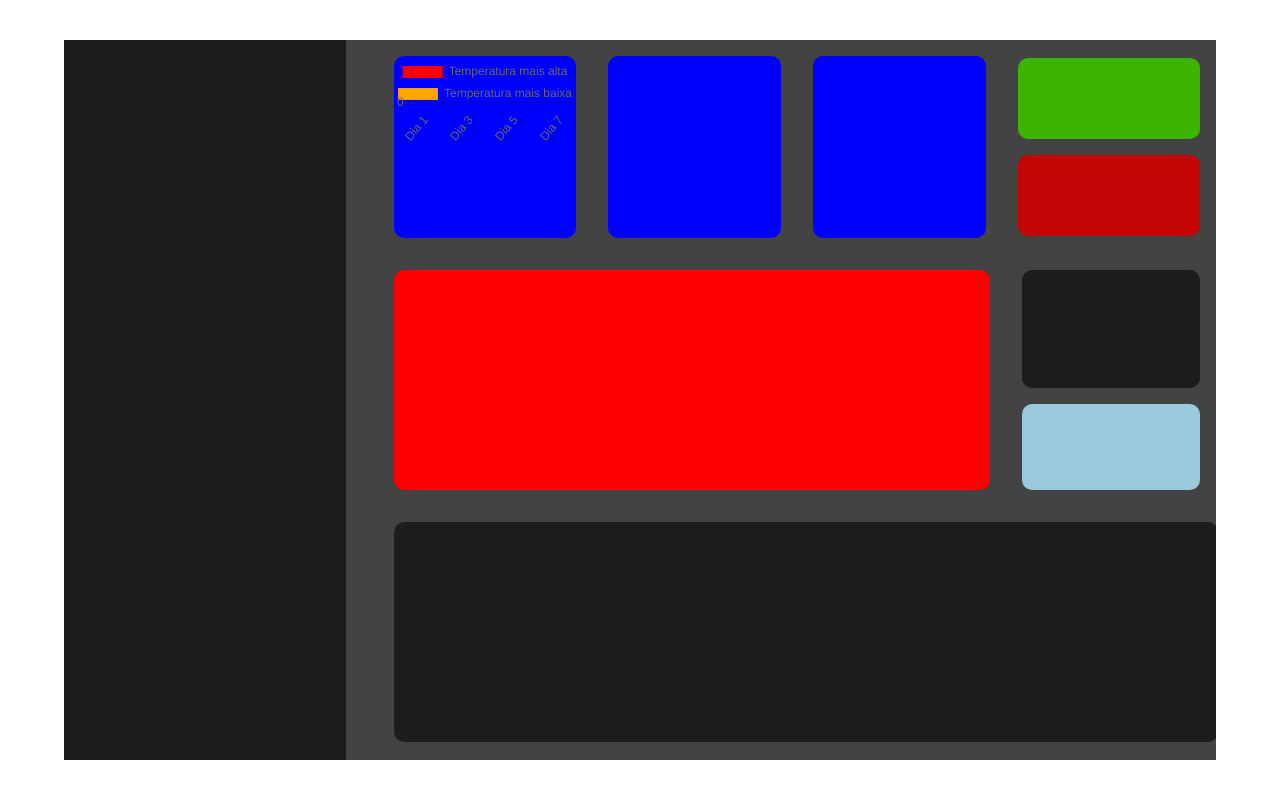
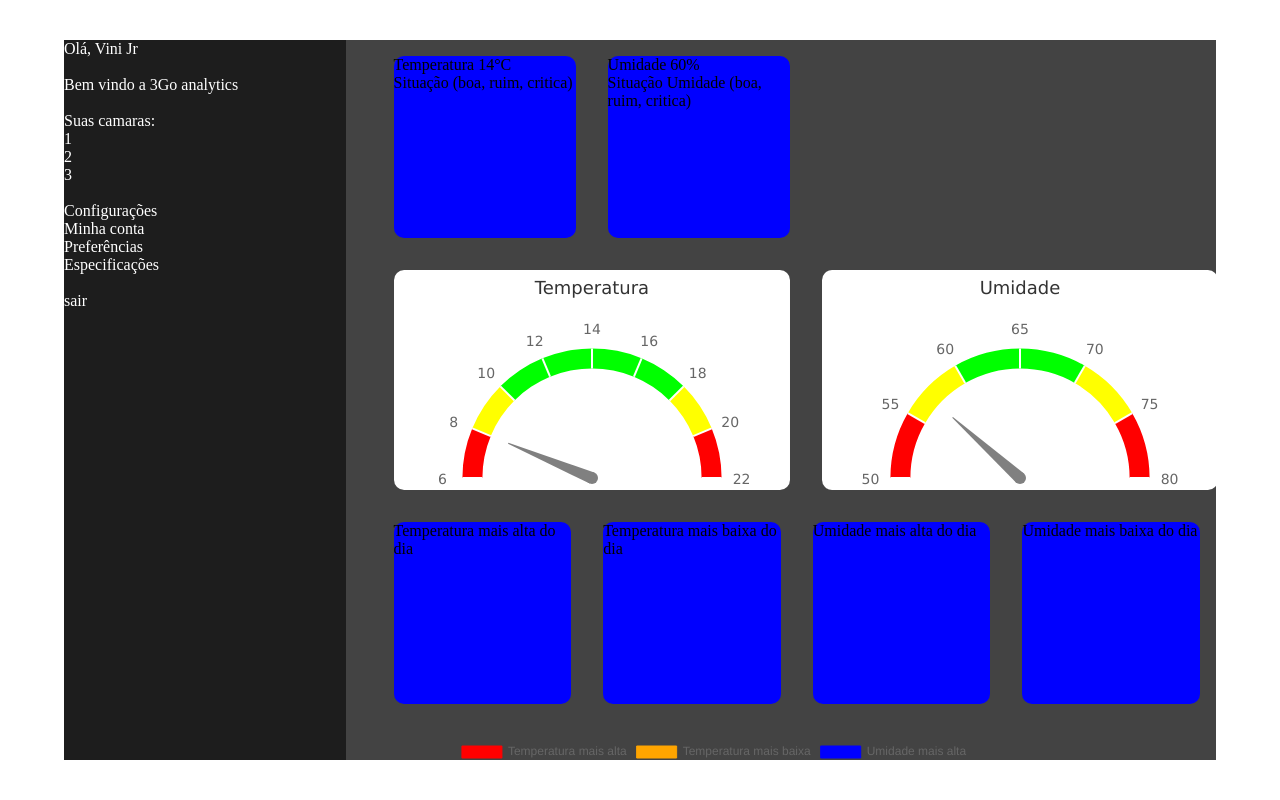
Before and after one commit to 3Go-G11/3Go, a plain HTML site: page front/site dashboard/teste/index.html in a window 1280 px wide. Drawn offline with nearby package versions, Linux system fonts and the light colour scheme.

Commit message:
ajuste tamanho gauge

```diff
--- a/front/site dashboard/teste/index.html
+++ b/front/site dashboard/teste/index.html
@@ -1,5 +1,6 @@
 <!DOCTYPE html>
 <html lang="en">
+
 <head>
     <meta charset="UTF-8">
     <meta name="viewport" content="width=device-width, initial-scale=1.0">
@@ -9,52 +10,40 @@
     <script src="https://code.highcharts.com/stock/highcharts-more.js"></script>
     <script src="https://cdn.jsdelivr.net/npm/chart.js"></script>
 </head>
+
 <body>
     <div class="principal">
         <nav class="lateral">
-
+            <span style="color: white;">Olá, Vini Jr<br><br>Bem vindo a 3Go analytics<br><br>Suas camaras: <br>1<br>2<br>3<br><br>Configurações<br>Minha conta<br>Preferências<br>Especificações<br><br>sair</span>
         </nav>
 
         <div class="content">
             <div class="alignKPI">
-                <div class="kpi temp">
+                <div class="kpi temp">Temperatura 14°C<br>Situação (boa, ruim, critica)</div>
+                <div class="kpi umid">Umidade 60%<br>Situação Umidade (boa, ruim, critica)</div>
+            </div>
+            <div class="alignDailyChart">
+                <div id="teste" class="doubleChart"></div>
+                <div id="teste2" class="doubleChart"></div>
+            </div>
+            <div class="alignKPI">
+                <div class="kpi temp">Temperatura mais alta do dia</div>
+                <div class="kpi temp">Temperatura mais baixa do dia</div>
+                <div class="kpi umid">Umidade mais alta do dia</div>
+                <div class="kpi umid">Umidade mais baixa do dia</div>
+            </div>
+            <div class="alignDailyChart">
                 <canvas id="myChart"></canvas>
            </div>
-                <div class="kpi temp"></div>
-                <div class="kpi umid"></div>
-                <div class="attAlign">
-                    <div class="att one"></div>
-                    <div class="att two"></div>
-                </div>
-            </div>
-            <div class="subContent">
-                <div class="alignChart">
-                    <div class="chart temp"></div>
-                <div class="chart umid"></div>
-            </div>
-            <div class="inspectAlign">
-            <div class="feedback"></div>
-            <div class="buttonAnalise"></div>
-            </div>
-        </div>
+
             <div class="alignDailyChart">
-            <div class="chartArea">
-                <div style="width: 50%;" id="myChart"></div>
-            </div>
-        </div>
-        <div class="alignDailyChart">
-            <div id="teste" class="doubleChart">
-                <canvas id="myChart"></canvas>
-            </div>
-            <div id="teste2" class="doubleChart">
                 <canvas id="myChart2"></canvas>
             </div>
-        </div>
-
         </div>
     </div>
 
 </body>
+
 </html>
 
 <script>
@@ -81,13 +70,13 @@
             endAngle: 90,
             background: null,
             center: ['50%', '75%'],
-                size: '90%'
+            size: '120%'
         },
 
         // the value axis
         yAxis: {
-                min: 0,
-                max: 28,
+            min: 6,
+            max: 22,
             tickPixelInterval: 72,
             tickPosition: 'inside',
             tickColor: Highcharts.defaultOptions.chart.backgroundColor || '#FFFFFF',
@@ -102,12 +91,12 @@
             },
             lineWidth: 0,
             plotBands: [{
-                    from: 0,
-                    to: 5,
+                from: 6,
+                to: 8,
                 color: '#FF0000',
                 thickness: 20
-                },{
-                    from: 5,
+            }, {
+                from: 8,
                 to: 10,
                 color: '#FFFF00',
                 thickness: 20
@@ -120,12 +109,12 @@
             },
             {
                 from: 18,
-                    to: 23,
+                to: 20,
                 color: '#FFFF00',
                 thickness: 20
             }, {
-                    from: 23,
-                    to: 28,
+                from: 20,
+                to: 22,
                 color: '#FF0000',
                 thickness: 20
             }]
@@ -133,7 +122,7 @@
 
         series: [{
             name: 'Temperatura',
-                data: [0],
+            data: [6],
             tooltip: {
                 valueSuffix: '°C'
             },
@@ -150,7 +139,7 @@
                 }
             },
             dial: {
-                    radius: '80%',
+                radius: '70%',
                 backgroundColor: 'gray',
                 baseWidth: 12,
                 baseLength: '0%',
@@ -170,10 +159,10 @@
         const chart = Highcharts.charts[0];
         if (chart && !chart.renderer.forExport) {
             const point = chart.series[0].points[0],
-                    inc = Math.round((Math.random() - 0.5) * 28);
+                inc = Math.round((Math.random() - 0.5) * 22);
 
             let newVal = point.y + inc;
-                if (newVal < 0 || newVal > 28) {
+            if (newVal < 6 || newVal > 22) {
                 newVal = point.y - inc;
             }
 
@@ -181,7 +170,6 @@
         }
 
     }, 3000);
-
 
     var chart2;
     chart2 = Highcharts.chart('teste2', {
@@ -206,7 +194,7 @@
             endAngle: 90,
             background: null,
             center: ['50%', '75%'],
-                size: '90%'
+            size: '120%'
         },
 
         // the value axis
@@ -231,7 +219,7 @@
                 to: 55,
                 color: '#FF0000',
                 thickness: 20
-                },{
+            }, {
                 from: 55,
                 to: 60,
                 color: '#FFFF00',
@@ -275,7 +263,7 @@
                 }
             },
             dial: {
-                    radius: '80%',
+                radius: '70%',
                 backgroundColor: 'gray',
                 baseWidth: 12,
                 baseLength: '0%',
@@ -291,32 +279,77 @@
     });
 
     // Add some life
+
     setInterval(() => {
-            const chart2 = Highcharts.charts[0];
+        const chart = Highcharts.charts[0];
         if (chart2 && !chart2.renderer.forExport) {
-                const point = chart2.series[0].points[0],
-                    inc = Math.round((Math.random() - 0.5) * 80);
+            const point2 = chart2.series[0].points[0],
+                inc = Math.round((Math.random() - 0.5) * 28);
 
-                let newVal = point.y + inc;
-                if (newVal < 50 || newVal > 80) {
-                    newVal = point.y - inc;
+            let newVal2 = point2.y + inc;
+            if (newVal2 < 50 || newVal2 > 80) {
+                newVal2 = point2.y - inc;
             }
 
-                point.update(newVal);
+            point2.update(newVal2);
         }
 
-        }, 1000);
-
+    }, 3000);
 
     const ctx = document.getElementById('myChart');
 
     new Chart(ctx, {
+        type: 'line',
+        data: {
+            labels: ['18:00', '18:10', '18:20', '18:30', '18:40', '18:50', '19:00',],
+            datasets: [{
+                label: 'Temperatura mais alta',
+                data: [27, 27, 27, 27, 27, 27, 27],
+                borderWidth: 1,
+                backgroundColor: 'red',
+                borderColor: 'red'
+            },
+            {
+                label: 'Temperatura mais baixa',
+                data: [17, 17, 17, 17, 17, 17, 17],
+                borderWidth: 1,
+                backgroundColor: 'orange',
+                borderColor: 'orange'
+            },
+            {
+                label: 'Umidade mais alta',
+                data: [65, 65, 65, 65, 65, 65, 65],
+                borderWidth: 1,
+                backgroundColor: 'blue',
+                borderColor: 'blue'
+            },
+            {
+                label: 'Umidade mais baixa',
+                data: [45, 45, 45, 45, 45, 45, 45],
+                borderWidth: 1,
+                backgroundColor: 'lightblue',
+                borderColor: 'lightblue'
+            }
+            ]
+        },
+        options: {
+            scales: {
+                y: {
+                    beginAtZero: true
+                }
+            }
+        }
+    });
+
+    const ctx2 = document.getElementById('myChart2');
+
+    new Chart(ctx2, {
         type: 'bar',
         data: {
             labels: ['Dia 1', 'Dia 2', 'Dia 3', 'Dia 4', 'Dia 5', 'Dia 6', 'Dia 7'],
             datasets: [{
                 label: 'Temperatura mais alta',
-        data: [27 , 27, 27, 27, 27, 27, 27],
+                data: [27, 27, 27, 27, 27, 27, 27],
                 borderWidth: 1,
                 backgroundColor: 'red'
             },
@@ -348,4 +381,116 @@
             }
         }
     });
+
+
+
+    Highcharts.chart('container', {
+
+    chart: {
+        type: 'gauge',
+        plotBackgroundColor: null,
+        plotBackgroundImage: null,
+        plotBorderWidth: 0,
+        plotShadow: false,
+        height: '80%'
+    },
+
+    title: {
+        text: 'Speedometer'
+    },
+
+    pane: {
+        startAngle: -90,
+        endAngle: 89.9,
+        background: null,
+        center: ['50%', '75%'],
+        size: '110%'
+    },
+
+    // the value axis
+    yAxis: {
+        min: 0,
+        max: 200,
+        tickPixelInterval: 72,
+        tickPosition: 'inside',
+        tickColor: Highcharts.defaultOptions.chart.backgroundColor || '#FFFFFF',
+        tickLength: 20,
+        tickWidth: 2,
+        minorTickInterval: null,
+        labels: {
+            distance: 20,
+            style: {
+                fontSize: '14px'
+            }
+        },
+        lineWidth: 0,
+        plotBands: [{
+            from: 0,
+            to: 120,
+            color: '#55BF3B', // green
+            thickness: 20
+        }, {
+            from: 120,
+            to: 160,
+            color: '#DDDF0D', // yellow
+            thickness: 20
+        }, {
+            from: 160,
+            to: 200,
+            color: '#DF5353', // red
+            thickness: 20
+        }]
+    },
+
+    series: [{
+        name: 'Speed',
+        data: [80],
+        tooltip: {
+            valueSuffix: ' km/h'
+        },
+        dataLabels: {
+            format: '{y} km/h',
+            borderWidth: 0,
+            color: (
+                Highcharts.defaultOptions.title &&
+                Highcharts.defaultOptions.title.style &&
+                Highcharts.defaultOptions.title.style.color
+            ) || '#333333',
+            style: {
+                fontSize: '16px'
+            }
+        },
+
+        dial: {
+            radius: '80%',
+            backgroundColor: 'gray',
+            baseWidth: 12,
+            baseLength: '0%',
+            rearLength: '0%'
+        },
+        pivot: {
+            backgroundColor: 'gray',
+            radius: 6
+        }
+
+    }]
+
+});
+
+// Add some life
+setInterval(() => {
+    const chart = Highcharts.charts[0];
+    if (chart && !chart.renderer.forExport) {
+        const point = chart.series[0].points[0],
+            inc = Math.round((Math.random() - 0.5) * 20);
+
+        let newVal = point.y + inc;
+        if (newVal < 0 || newVal > 200) {
+            newVal = point.y - inc;
+        }
+
+        point.update(newVal);
+    }
+
+}, 3000);
 </script>
--- a/front/site dashboard/teste/style.css
+++ b/front/site dashboard/teste/style.css
@@ -109,6 +109,7 @@ gap: 1rem;
     display: flex;
     flex-direction: row;
     gap: 2rem;
+
 }
 .chartArea {
     width: 100%;
```
Lines whose indentation alone changed are shown as unchanged.
